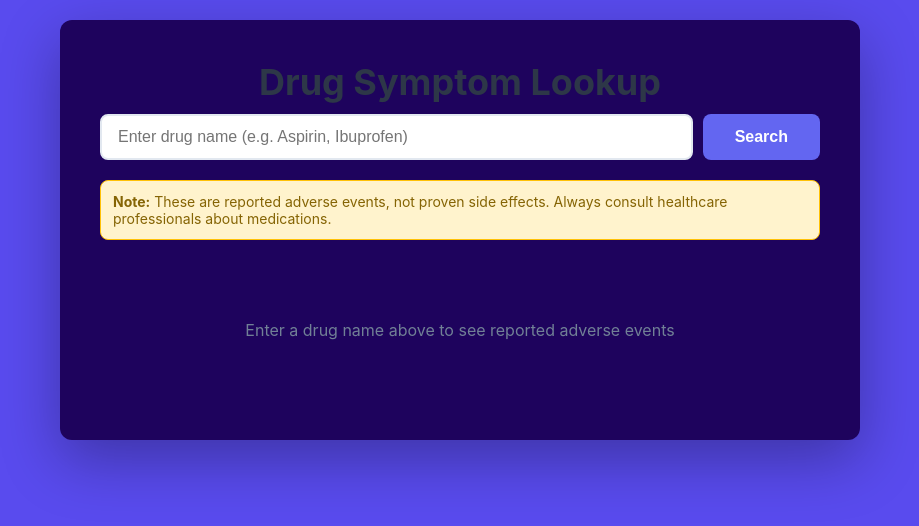
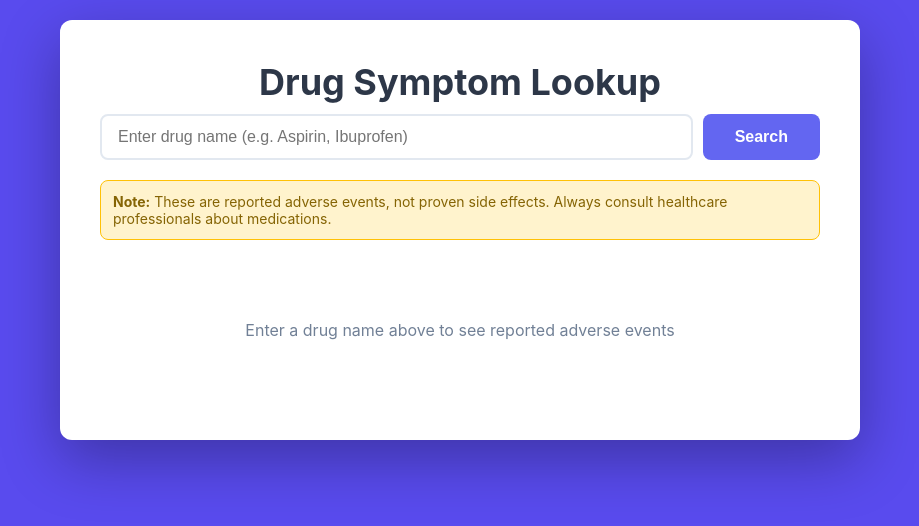
Before and after one commit to HannahTalksDev/HealthData, a Next.js app: page / in a window 1280 px wide. Shown: the top 526 px of the page, without its empty margins (180-1099 px from the left). Built offline with nearby package versions, Linux system fonts and the light colour scheme.

Commit message:
style: Change card background to white

```diff
--- a/src/app/page.module.css
+++ b/src/app/page.module.css
@@ -8,7 +8,7 @@
 .card {
   max-width: 800px;
   margin: 0 auto;
-  background: rgb(30, 3, 93);
+  background: white;
   border-radius: 12px;
   padding: 40px;
   box-shadow: 0 20px 60px rgba(0, 0, 0, 0.3);
```
